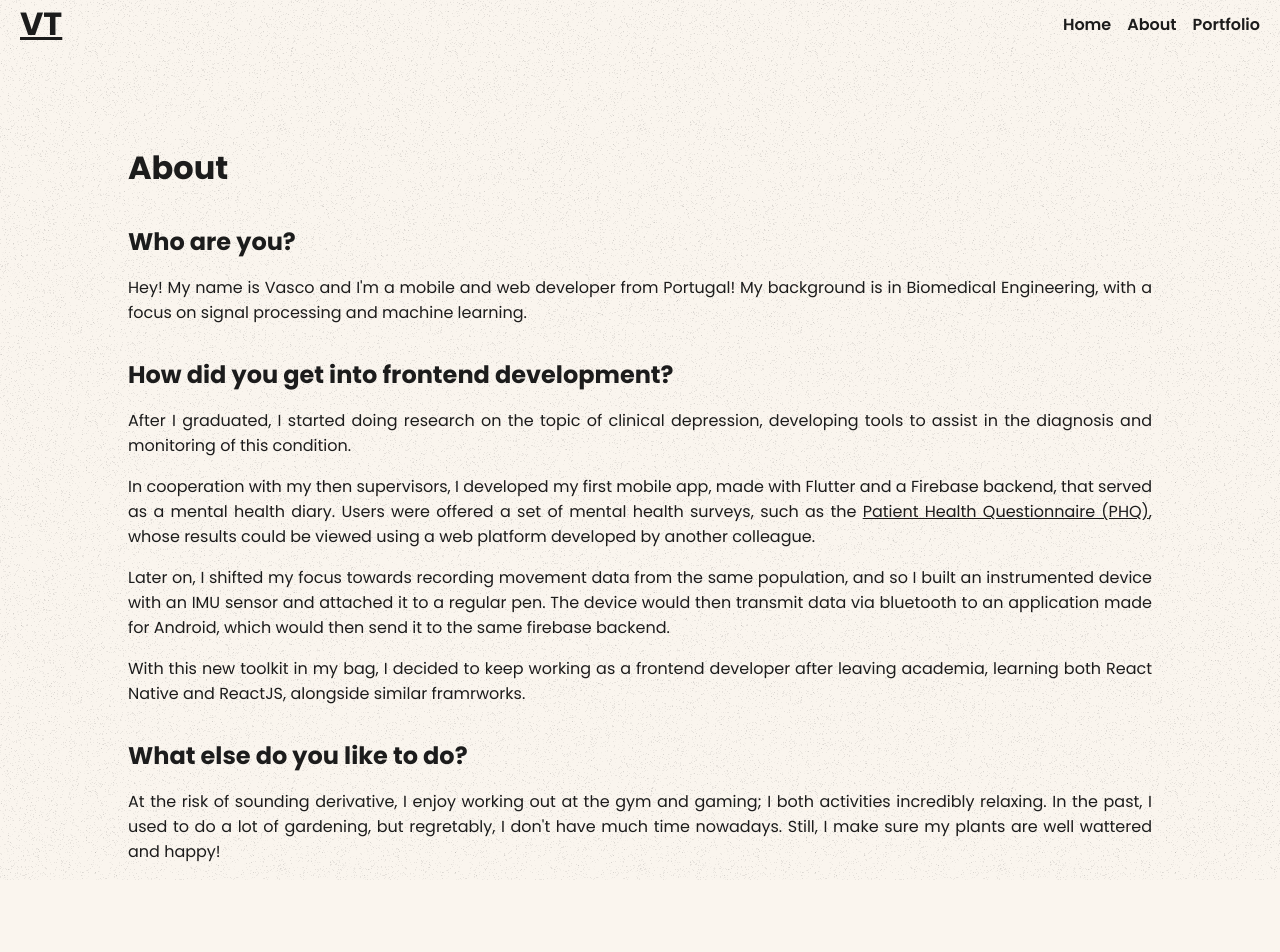
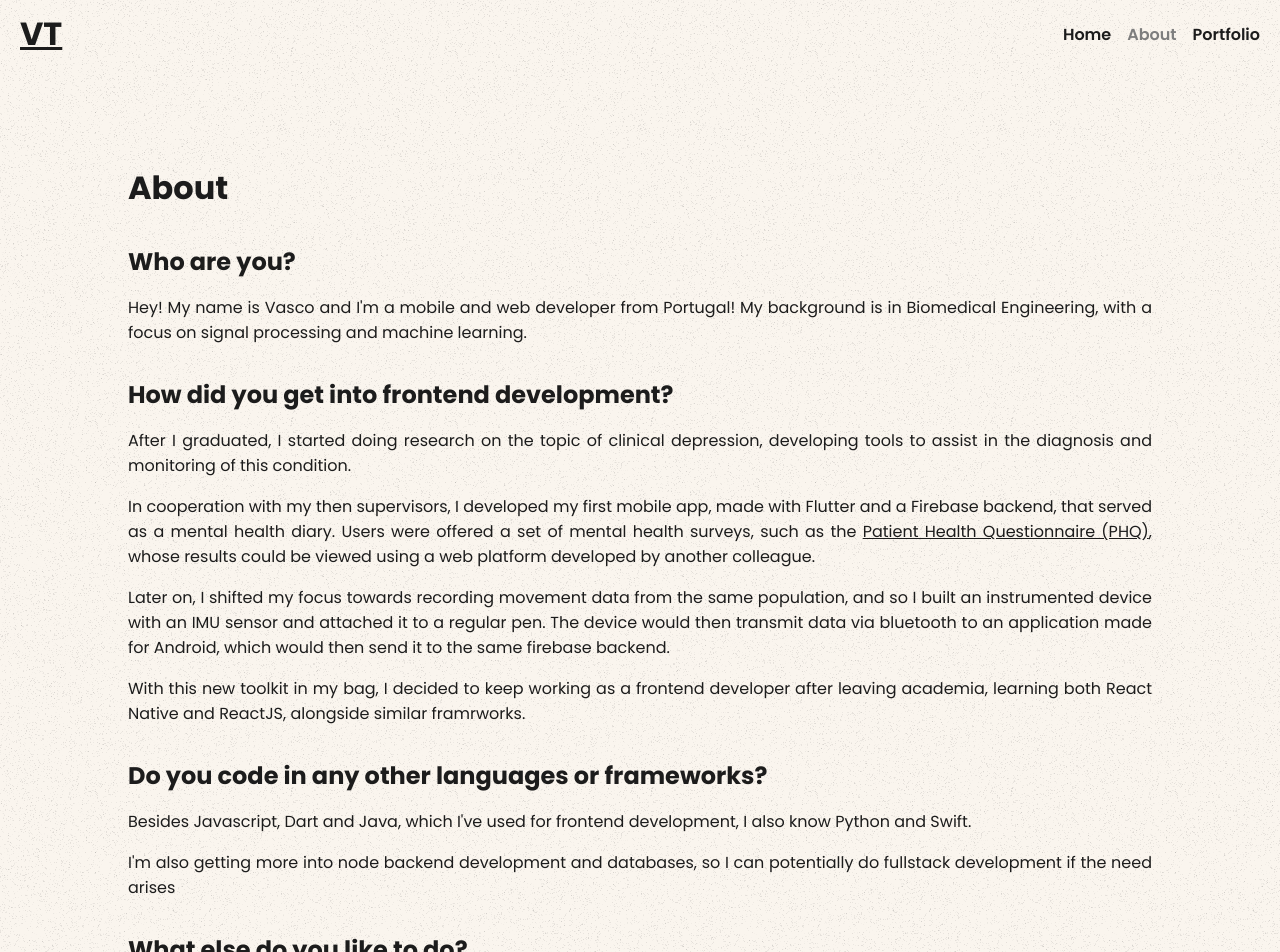
Before and after one commit to vteodorodev/website, a Next.js app: page /about in a window 1280 px wide. Shown: the top 952 px of the page. Before the commit the page ends 880 px from the top, so only its background shows below. Built offline with nearby package versions, Linux system fonts and the light colour scheme.

Commit message:
added header highlights

```diff
--- a/app/(main)/about/page.tsx
+++ b/app/(main)/about/page.tsx
@@ -10,7 +10,7 @@ export default function AboutPage() {
           signal processing and machine learning.
         </p>
       </section>
-      <section className="about-section slide-fade-right delay-8">
+      <section className="about-section slide-fade-right delay-6">
         <h2>How did you get into frontend development?</h2>
         <p>
           After I graduated, I started doing research on the topic of clinical
@@ -41,7 +41,18 @@ export default function AboutPage() {
           and ReactJS, alongside similar framrworks.
         </p>
       </section>
-      <section className="about-section slide-fade-right delay-16">
+      <section className="about-section slide-fade-right delay-12">
+        <h2>Do you code in any other languages or frameworks?</h2>
+        <p>
+          Besides Javascript, Dart and Java, which I've used for frontend
+          development, I also know Python and Swift.
+        </p>
+        <p>
+          I'm also getting more into node backend development and databases, so
+          I can potentially do fullstack development if the need arises
+        </p>
+      </section>
+      <section className="about-section slide-fade-right delay-18">
         <h2>What else do you like to do?</h2>
         <p>
           At the risk of sounding derivative, I enjoy working out at the gym and
--- a/app/globals.css
+++ b/app/globals.css
@@ -43,18 +43,20 @@ main {
   -ms-overflow-style: none; /* IE and Edge */
 }
 
+/* HEADER */
+
 .header {
   display: flex;
   flex-direction: column;
   align-items: center;
-  /* margin: 10px 0; */
+  padding: 10px 0;
 }
 
 @media only screen and (min-width: 768px) {
   .header {
     flex-direction: row;
     justify-content: space-between;
-    padding: 0px 20px;
+    padding: 10px 20px;
   }
 }
 
@@ -83,7 +85,6 @@ main {
 
 .header__nav ul a.active {
   color: var(--gray);
-  text-decoration: none !important;
 }
 
 /* PAGE */
@@ -170,13 +171,17 @@ footer {
 }
 
 .slide-fade-right {
-  animation: fadein 1.2s forwards ease-in-out;
+  animation: fadein 1.2s forwards ease-out;
 }
 
-.delay-8 {
+.delay-6 {
   animation-delay: 0.6s;
 }
 
-.delay-16 {
+.delay-12 {
   animation-delay: 1.2s;
 }
+
+.delay-18 {
+  animation-delay: 1.8s;
+}
--- a/app/page.tsx
+++ b/app/page.tsx
@@ -1,5 +1,10 @@
 import avatar from '@/public/20230718_085228.jpg';
 import Image from 'next/image';
+
+//TODO: Add description
+export const metadata = {
+  title: 'Vasco Teodoro',
+};
 
 export default function Home() {
   return (
--- a/components/header.tsx
+++ b/components/header.tsx
@@ -1,6 +1,15 @@
+'use client';
+
 import Link from 'next/link';
+import { usePathname } from 'next/navigation';
 
 export default function Header() {
+  const pathname = usePathname();
+
+  function isRouteActive(route: string): boolean {
+    return pathname === route;
+  }
+
   return (
     <header className="header">
       <Link href={'/'}>
@@ -9,13 +18,25 @@ export default function Header() {
       <nav className="header__nav">
         <ul>
           <li>
-            <Link href={'/'}>Home</Link>
+            <Link href={'/'} className={isRouteActive('/') ? 'active' : ''}>
+              Home
+            </Link>
           </li>
           <li>
-            <Link href={'/about'}>About</Link>
+            <Link
+              href={'/about'}
+              className={isRouteActive('/about') ? 'active' : ''}
+            >
+              About
+            </Link>
           </li>
           <li>
-            <Link href={'/portfolio'}>Portfolio</Link>
+            <Link
+              href={'/portfolio'}
+              className={isRouteActive('/portfolio') ? 'active' : ''}
+            >
+              Portfolio
+            </Link>
           </li>
         </ul>
       </nav>
```
